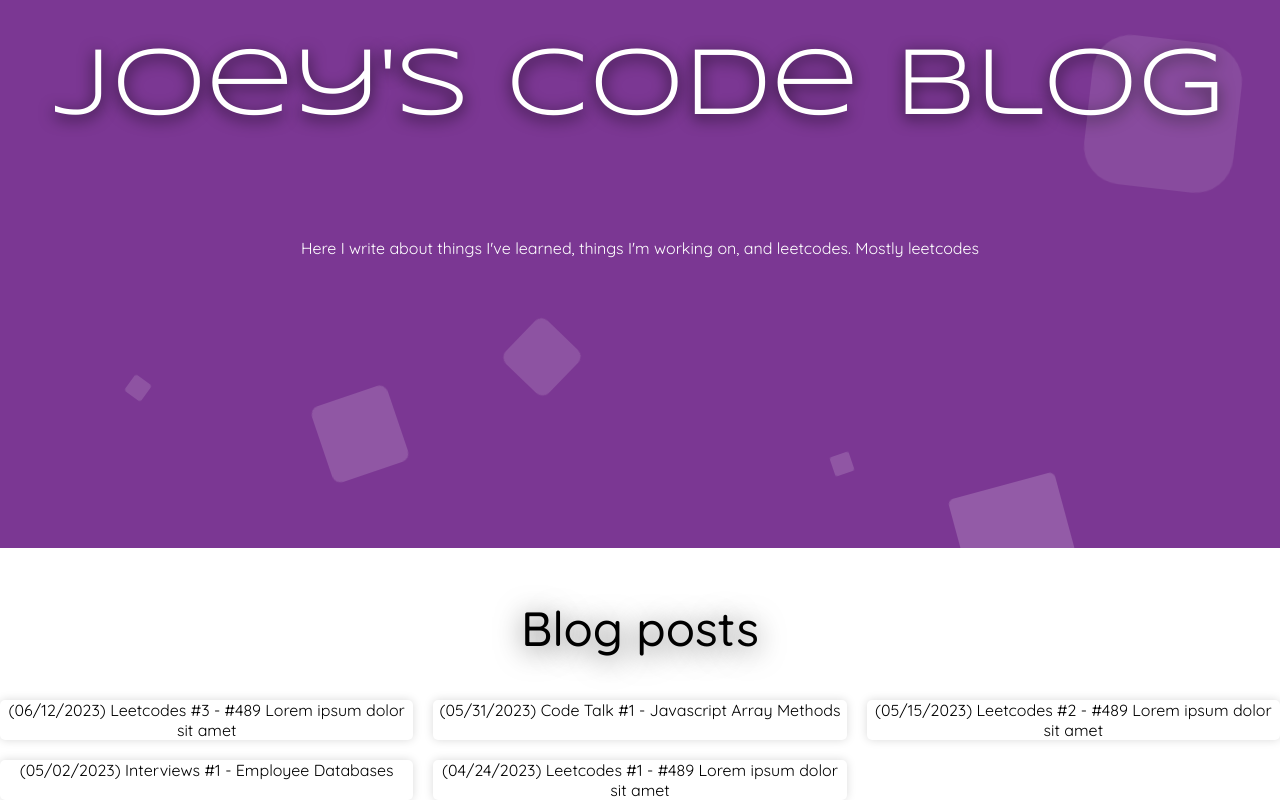
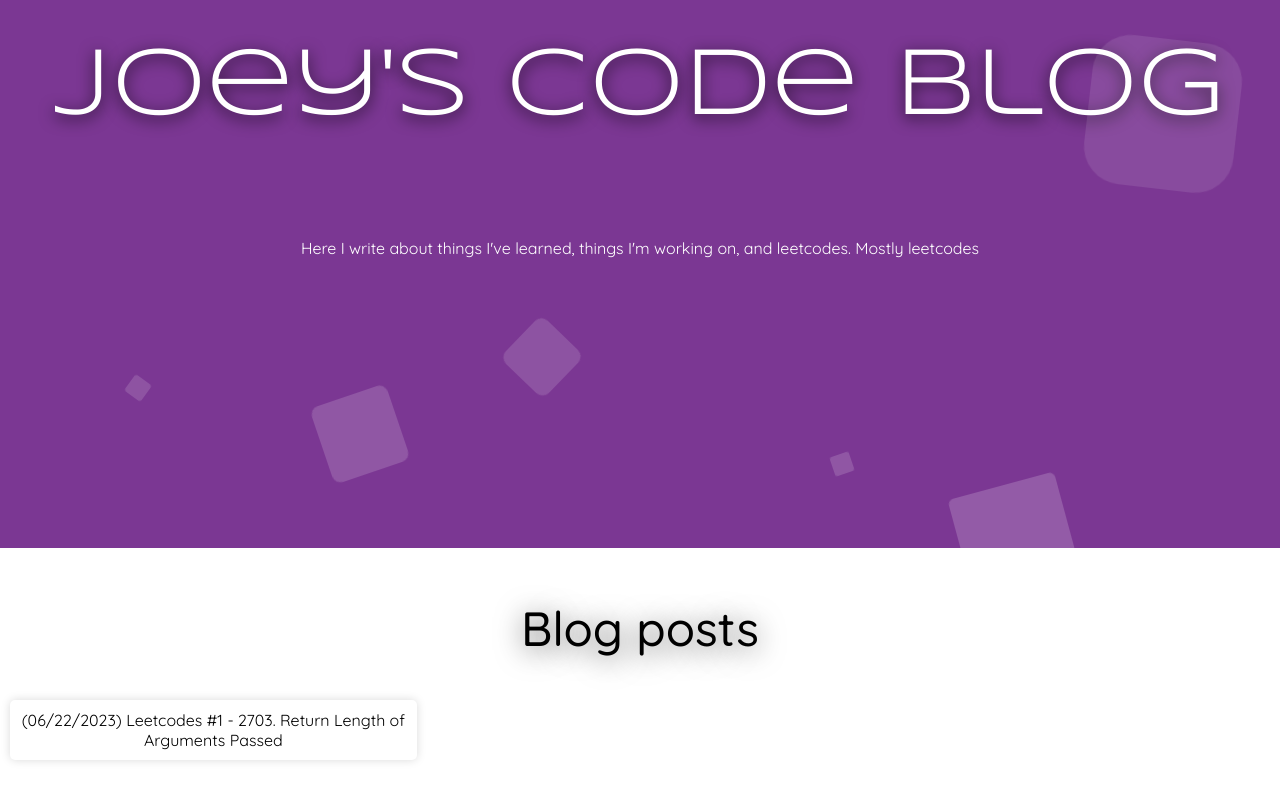
Before and after one commit to jwhunt19/portfolio, a Next.js app: page /blog in a window 1280 px wide. Shown: the part 252-1052 px from the top of the page. After the commit the page ends 1022 px from the top, so only its background shows below. Built offline with nearby package versions, Linux system fonts and the light colour scheme; a web font is replaced by a local one.

Commit message:
add blog styling

```diff
--- a/package.json
+++ b/package.json
@@ -18,6 +18,8 @@
     "@material-ui/icons": "^4.11.2",
     "next": "^10.0.9",
     "react": "17.0.2",
-    "react-dom": "17.0.2"
+    "react-dom": "17.0.2",
+    "remark": "^14.0.3",
+    "remark-html": "^15.0.2"
   }
 }
--- a/pages/blog/index.js
+++ b/pages/blog/index.js
@@ -1,13 +1,11 @@
 import Head from 'next/head';
 import React, { useState, useEffect } from 'react';
-import { Modal, Button, Icon, Menu, MenuItem, MenuButton} from '@material-ui/core';
-import { makeStyles } from '@material-ui/core/styles';
+import { Button, Icon, Menu, MenuItem } from '@material-ui/core';
+import Link from 'next/link';
 
 import { FontAwesomeIcon } from '@fortawesome/react-fontawesome'
-import { faGithub, faLinkedin, faTwitter } from '@fortawesome/free-brands-svg-icons'
-import { faEnvelope, faDownload, faBars } from '@fortawesome/free-solid-svg-icons'
-
-import BlogPost from '../../components/blogpost.js';
+import { faGithub, faLinkedin } from '@fortawesome/free-brands-svg-icons'
+import { faBars } from '@fortawesome/free-solid-svg-icons'
 
 export default function Blog() {
 
@@ -104,11 +102,7 @@ export default function Blog() {
     <div className='blog'>
       <h2>Blog posts</h2>
       <ul>
-        <li>(06/12/2023) Leetcodes #3 - #489 Lorem ipsum dolor sit amet</li>
-        <li>(05/31/2023) Code Talk #1 - Javascript Array Methods</li>
-        <li>(05/15/2023) Leetcodes #2 - #489 Lorem ipsum dolor sit amet</li>
-        <li>(05/02/2023) Interviews #1 - Employee Databases</li>
-        <li>(04/24/2023) Leetcodes #1 - #489 Lorem ipsum dolor sit amet</li>
+        <li><Link href='/blog/leetcode/001-2703'><a>(06/22/2023) Leetcodes #1 - 2703. Return Length of Arguments Passed</a></Link></li>
       </ul>
     </div>
     </>
--- a/styles/globals.css
+++ b/styles/globals.css
@@ -645,6 +645,8 @@ h2 {
   display: grid;
   grid-template-columns: repeat(3, 1fr);
   gap: 20px;
+  justify-items: center;
+  margin: 10px;
 }
 
 .blog ul li {
@@ -653,4 +655,6 @@ h2 {
   box-shadow: 0 0 10px rgba(0, 0, 0, 0.15);
   overflow: hidden;
   transition: 0.3s;
+  max-width: 500px;
+  padding: 10px;
 }
```
